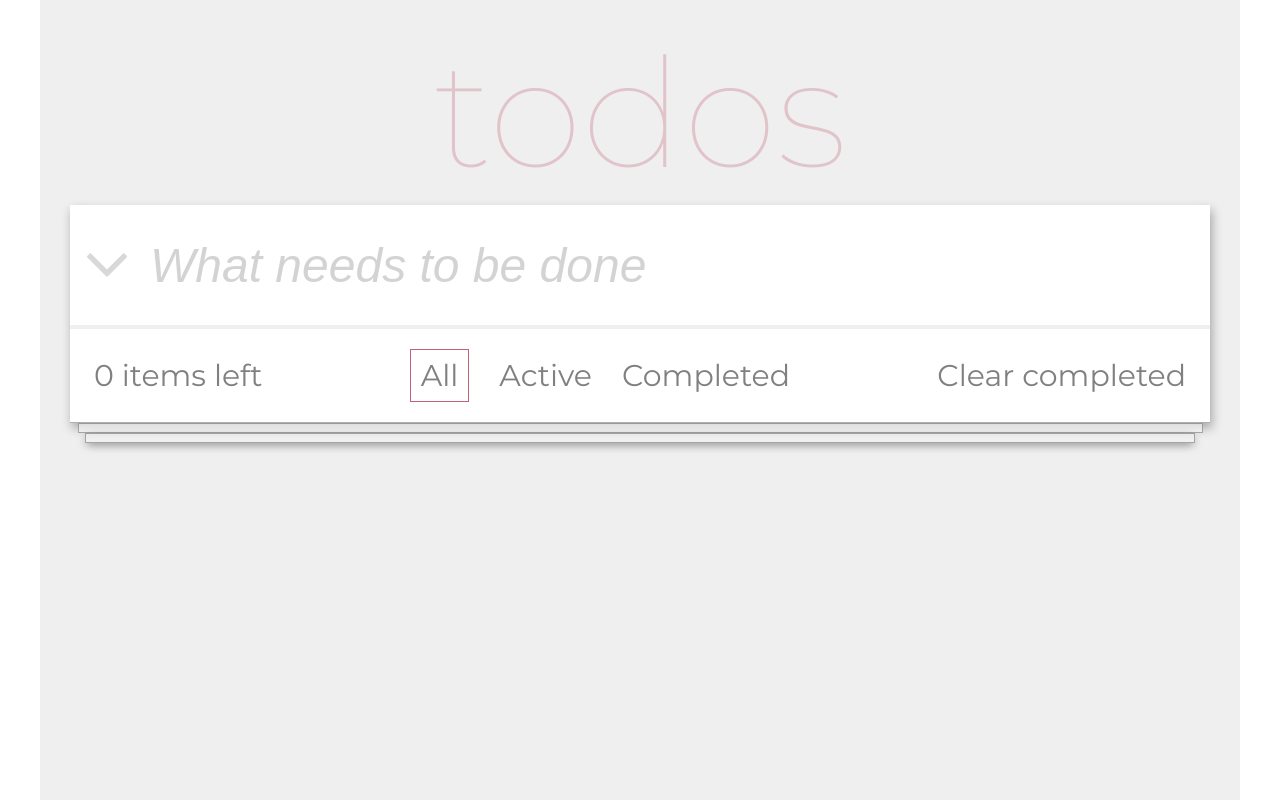
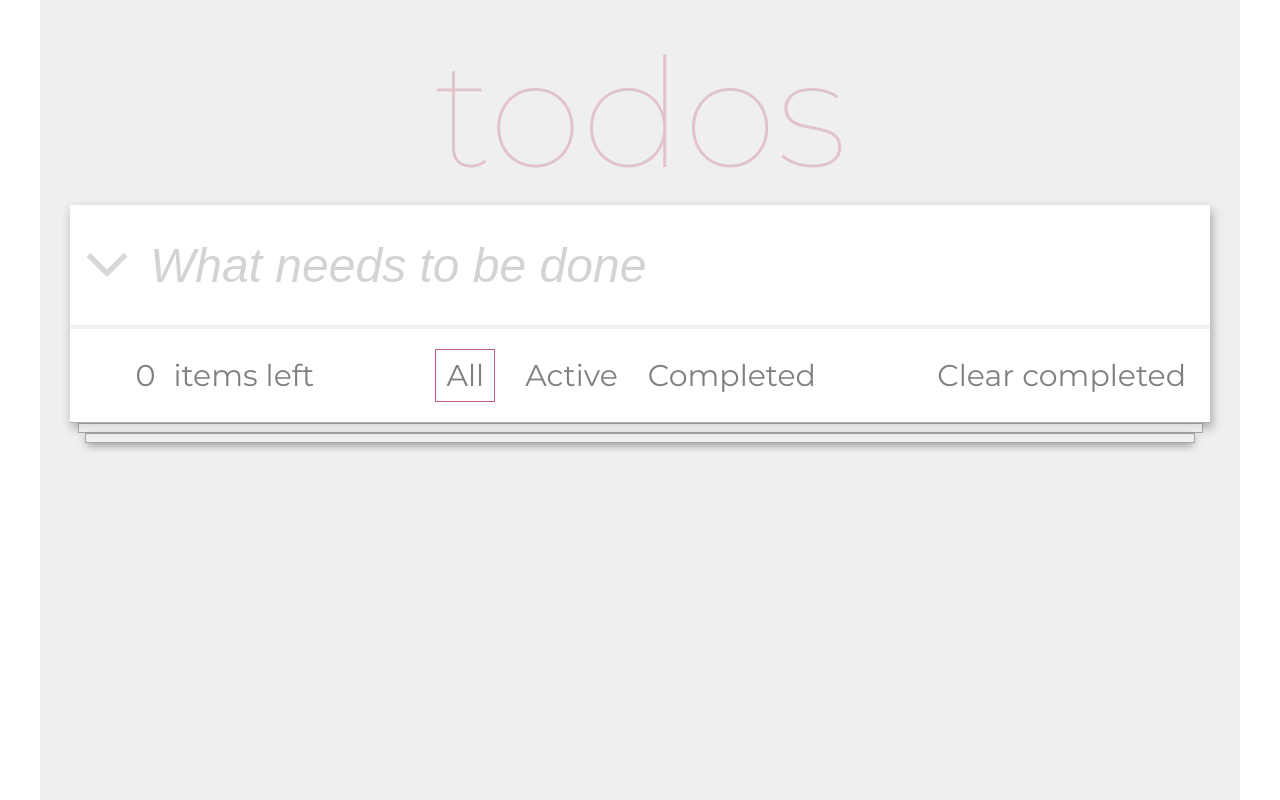
Before and after one commit to Agafocean/todos, a React (Vite) app: page / in a window 1280 px wide. Built offline with nearby package versions, Linux system fonts and the light colour scheme.

Commit message:
todos 1.1

```diff
--- a/src/App.css
+++ b/src/App.css
@@ -69,6 +69,11 @@
   color: transparent;
 }
 
+.task-mark:hover {
+  border: 2px solid #000000;
+  cursor: pointer;
+}
+
 .task-mark-done {
   font-size: 36px;
   color: rgba(77, 186, 84, 0.928);
@@ -99,6 +104,13 @@
   font-weight: normal;
   font-size: 30px;
   color: gray;
+}
+
+.footer-left {
+  display: inline-block;
+  width: 4ch;
+  font-variant-numeric: tabular-nums;
+  white-space: pre;
 }
 
 .footer-tasks {
--- a/src/App.tsx
+++ b/src/App.tsx
@@ -54,7 +54,12 @@ function App() {
         )}
 
         <div className="footer">
-          <p className="footer-left">{tasks.filter(task => !task.isDone).length + " items left"}</p>
+          <div>
+            <p className="footer-left">
+              {String(tasks.filter(task => !task.isDone).length).padStart(4, " ")}
+            </p>
+            <span>items left</span>
+          </div>
           <div className="footer-tasks">
             <p className={`footer-all ${showAll && "footer-item-on"}`}
               onClick={() => setShowAll(true)}>All</p>
```
